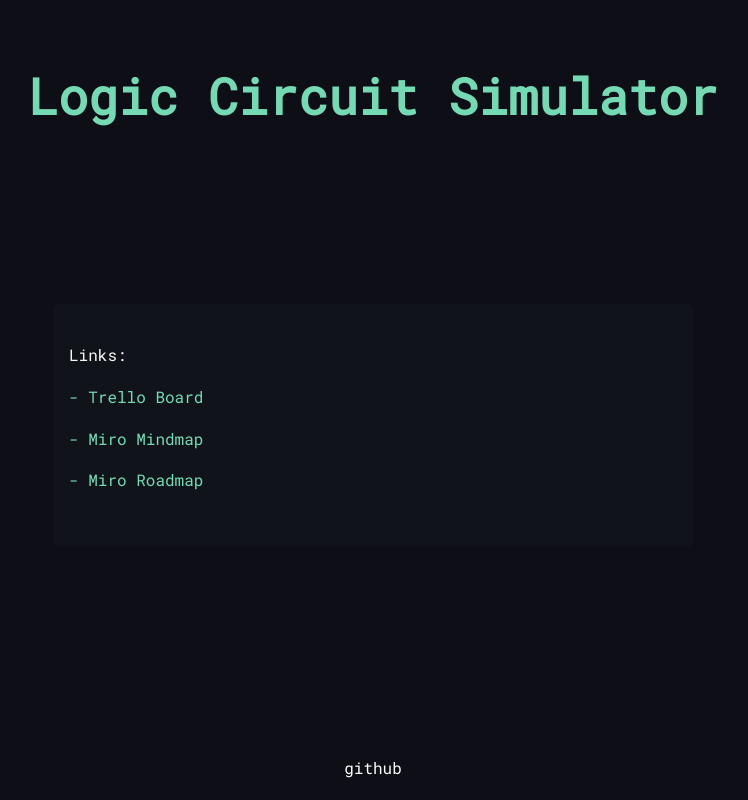
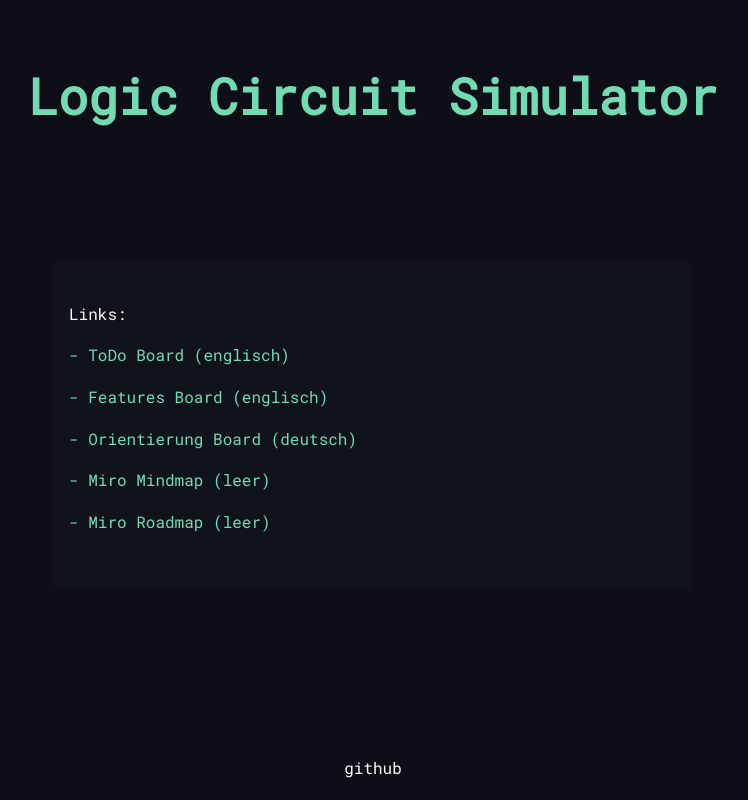
Before and after one commit to LogicCircuitSim/LogicCircuitSim.github.io, a plain HTML site: page index.html in a window 1280 px wide. Shown: the whole page, without its empty margins (267-1015 px from the left). Drawn offline with Linux system fonts and the light colour scheme.

Commit message:
update with diffrent baords

```diff
--- a/index.html
+++ b/index.html
@@ -15,9 +15,11 @@
       <div id="typing-area">
         <div id="text-display">
           <p>Links:</p>
-          <p><a href="https://trello.com/b/VOJupwGZ/todo" target="_blank">- Trello Board</a></p>
-          <p><a href="https://miro.com/de/" target="_blank">- Miro Mindmap</a></p>
-          <p><a href="https://miro.com/de/" target="_blank">- Miro Roadmap</a></p>
+          <p><a href="https://trello.com/b/CqorFhbP/todo" target="_blank">- ToDo Board (englisch)</a></p>
+          <p><a href="https://trello.com/b/Bjd9Kd4F/features" target="_blank">- Features Board (englisch)</a></p>
+          <p><a href="https://trello.com/b/9gUxbKXN/orientierung" target="_blank">- Orientierung Board (deutsch)</a></p>
+          <p><a href="https://miro.com/de/" target="_blank">- Miro Mindmap (leer)</a></p>
+          <p><a href="https://miro.com/de/" target="_blank">- Miro Roadmap (leer)</a></p>
         </div>
       </div>
     </div>
```
